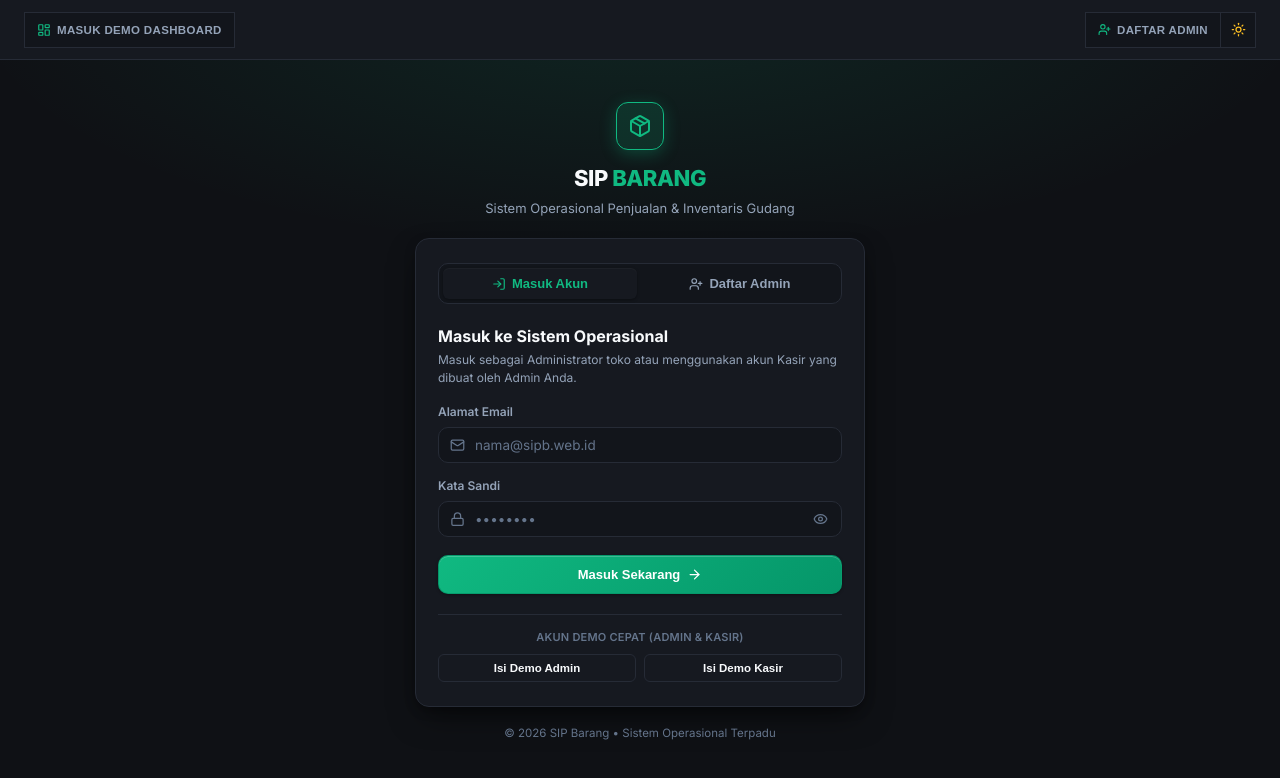
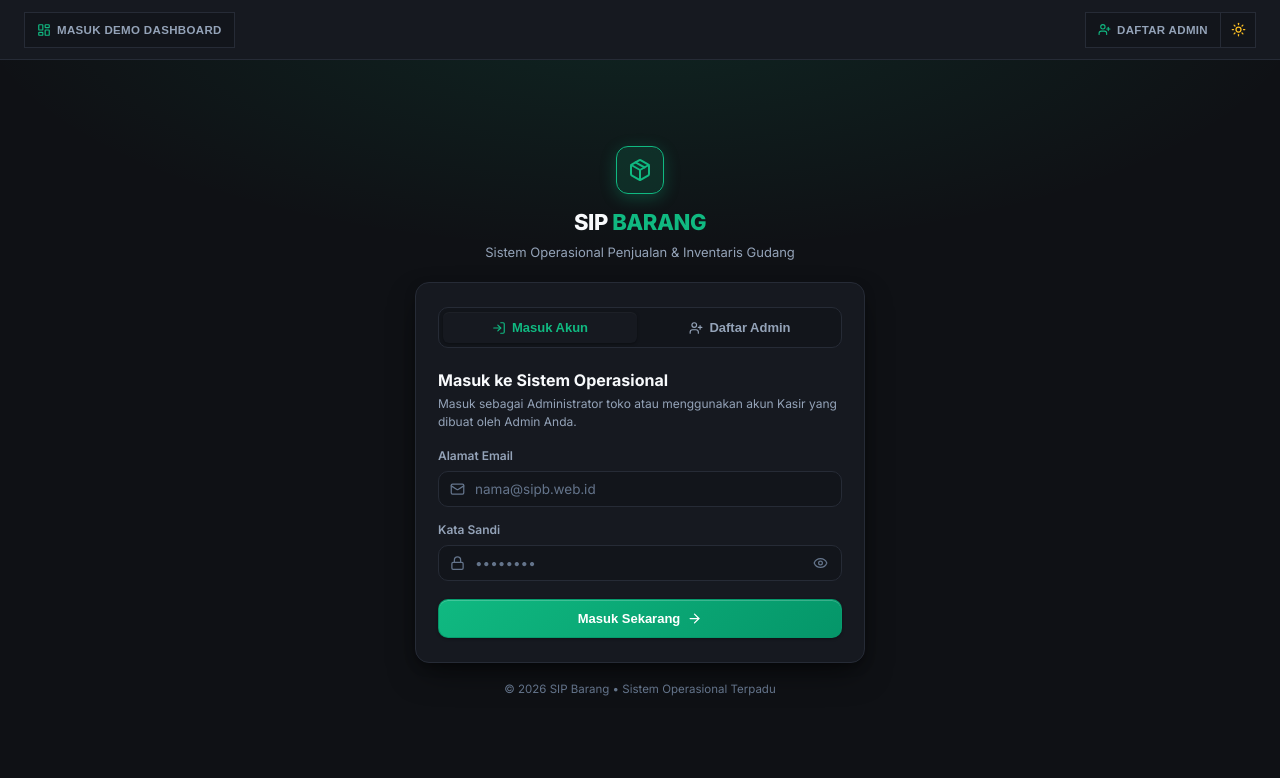
Before and after one commit to AdrianVallenz/SIPB, a Next.js app: page /login in a window 1280 px wide. Shown: the top 778 px of the page. Built offline with nearby package versions, Linux system fonts and the light colour scheme; no server answers.

Commit message:
chore(auth): remove quick demo credential fill buttons from login form

```diff
--- a/components/LoginView.tsx
+++ b/components/LoginView.tsx
@@ -463,57 +463,6 @@ export default function LoginView({
                 </>
               )}
             </button>
-
-            {authMode === 'login' && (
-              <div
-                style={{
-                  marginTop: '6px',
-                  paddingTop: '14px',
-                  borderTop: '1px solid var(--border-color)',
-                }}
-              >
-                <div
-                  style={{
-                    fontSize: '11px',
-                    fontWeight: 600,
-                    color: 'var(--text-muted)',
-                    marginBottom: '8px',
-                    textAlign: 'center',
-                    letterSpacing: '0.02em',
-                  }}
-                >
-                  AKUN DEMO CEPAT (ADMIN &amp; KASIR)
-                </div>
-                <div style={{ display: 'grid', gridTemplateColumns: '1fr 1fr', gap: '8px' }}>
-                  <button
-                    type="button"
-                    disabled={isSubmitting}
-                    onClick={() => {
-                      setEmail('admin@sipb.web.id');
-                      setPassword('admin123');
-                      setError('');
-                    }}
-                    className="btn btn-secondary btn-sm"
-                    style={{ fontSize: '11.5px', padding: '7px 10px' }}
-                  >
-                    <span>Isi Demo Admin</span>
-                  </button>
-                  <button
-                    type="button"
-                    disabled={isSubmitting}
-                    onClick={() => {
-                      setEmail('kasir@sipb.web.id');
-                      setPassword('kasir123');
-                      setError('');
-                    }}
-                    className="btn btn-secondary btn-sm"
-                    style={{ fontSize: '11.5px', padding: '7px 10px' }}
-                  >
-                    <span>Isi Demo Kasir</span>
-                  </button>
-                </div>
-              </div>
-            )}
           </form>
         </div>
 
```
